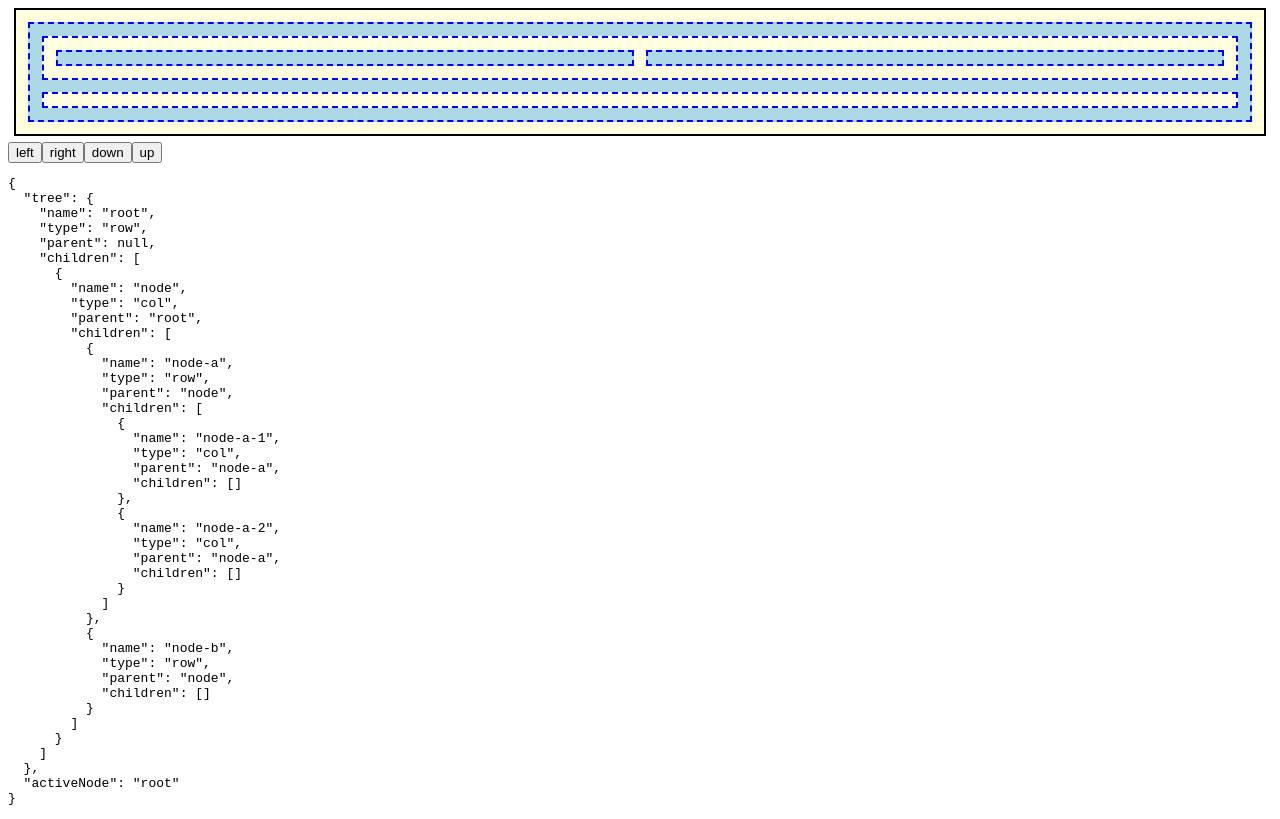
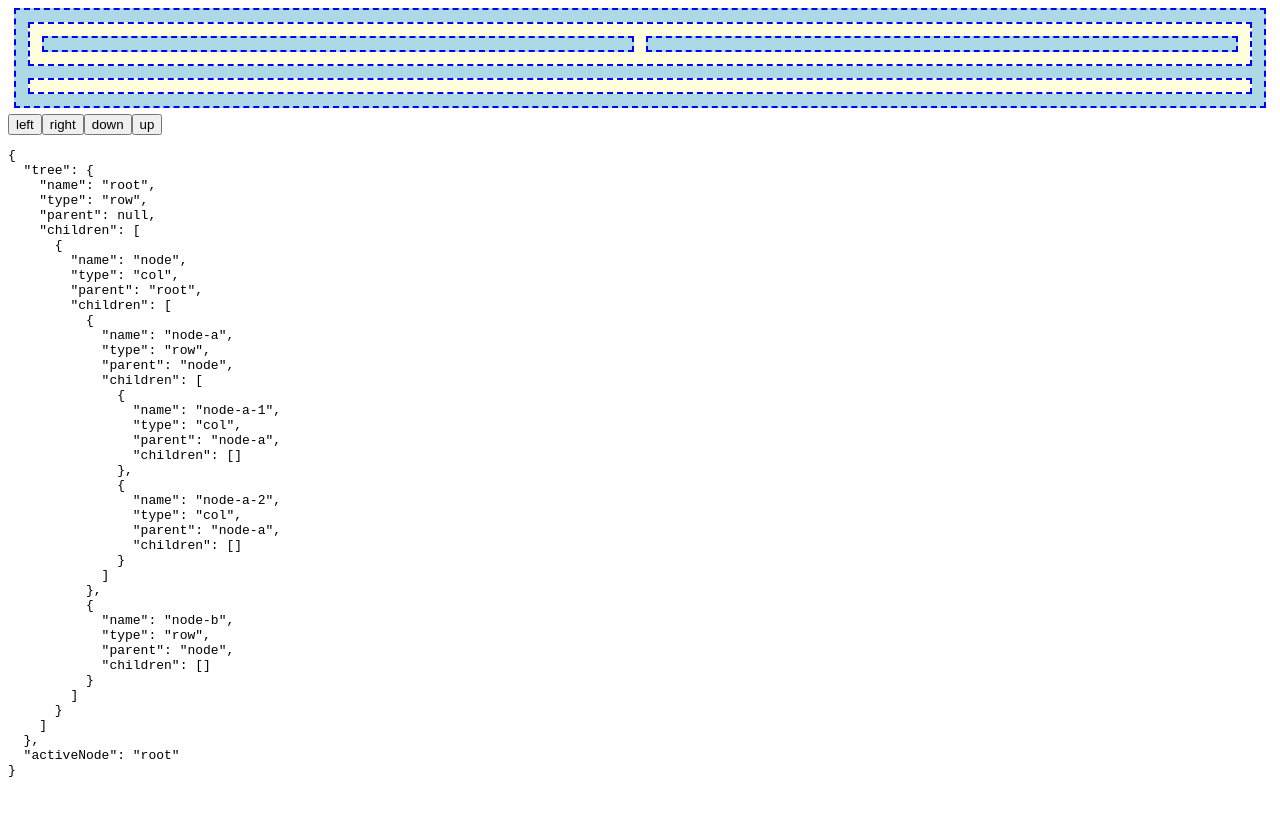
Before and after one commit to GeraldHost/react-tv-navigation, a React (Create React App) app: page / in a window 1280 px wide. Built offline with nearby package versions, Linux system fonts and the light colour scheme.

Commit message:
feat: create HOC

```diff
--- a/src/App.js
+++ b/src/App.js
@@ -2,7 +2,7 @@ import React from "react";
 import { Provider, useDispatch, useSelector } from "react-redux";
 
 import { right, left, store, down, up } from "./focusStore";
-import { RootProvider, Focusable } from "./Focusable";
+import { RootProvider, withFocus } from "./Focusable";
 
 import "./App.css";
 
@@ -29,6 +29,10 @@ function Debug() {
 const beforeActive = (node) =>
   node.children.length > 0 ? node.children[0] : node;
 
+const Focusable = withFocus(({ active, type, ...props }) => (
+  <div className={`focusable ${active && "active"} ${type}`} {...props} />
+));
+
 function App() {
   return (
     <Provider store={store}>
--- a/src/Focusable.js
+++ b/src/Focusable.js
@@ -19,11 +19,12 @@ const useUnmount = (fn) => {
 
 const mapStateToProps = (state, props) => ({
   ...props,
-  isActive: state.activeNode === props.name,
+  active: state.activeNode === props.name,
 });
 
-export const Focusable = connect(mapStateToProps)(
-  ({ isActive, children, name, type = "row", beforeActive }) => {
+export const withFocus = (Component) => {
+  return connect(mapStateToProps)(
+    ({ active, name, type = "row", beforeActive, ...props }) => {
       const { parent } = useFocus();
       const dispatch = useDispatch();
 
@@ -39,18 +40,18 @@ export const Focusable = connect(mapStateToProps)(
 
       return (
         <FocusContext.Provider value={{ parent: name }}>
-        <div className={`focusable ${isActive && "active"} ${type}`}>
-          {children}
-        </div>
+          <Component active={active} type={type} {...props} />
         </FocusContext.Provider>
       );
     }
   );
+};
 
-export const RootProvider = ({ children }) => (
+const RootFocusable = withFocus((props) => <div {...props} />);
+export const RootProvider = ({ children, activeNode = "root" }) => (
   <FocusContext.Provider value={{ parent: null }}>
-    <Focusable name="root" type="row">
+    <RootFocusable name="root" type="row">
       {children}
-    </Focusable>
+    </RootFocusable>
   </FocusContext.Provider>
 );
--- a/src/focusStore.js
+++ b/src/focusStore.js
@@ -12,7 +12,7 @@ export const left = createAction("LEFT");
 export const down = createAction("DOWN");
 export const up = createAction("UP");
 
-const createNode = (parent, node) => ({
+export const createNode = (parent, node) => ({
   ...node,
   parent,
   children: [],
@@ -92,18 +92,18 @@ const traverseTree = (tree, current, direction, type) => {
   return search(tree);
 };
 
-const reduceAddFocusable = (state, action) => {
+export const reduceAddFocusable = (state, action) => {
   const { parent, ...newNode } = action.payload;
   const newTree = addNode(state.tree, parent, newNode);
   return { ...state, tree: newTree };
 };
 
-const reduceRemoveFocusable = (state, action) => {
+export const reduceRemoveFocusable = (state, action) => {
   // TODO: implement
   return state;
 };
 
-const lrudHandler = (direction, type) => (state) => {
+export const lrudHandler = (direction, type) => (state) => {
   const { tree, activeNode } = state;
   let maybeNext = traverseTree(tree, activeNode, direction, type);
   if (!maybeNext?.name) {
```
Also changed, not shown: 1 other file (tests, documents, lock files or other folders). Lines whose indentation alone changed are shown as unchanged.
